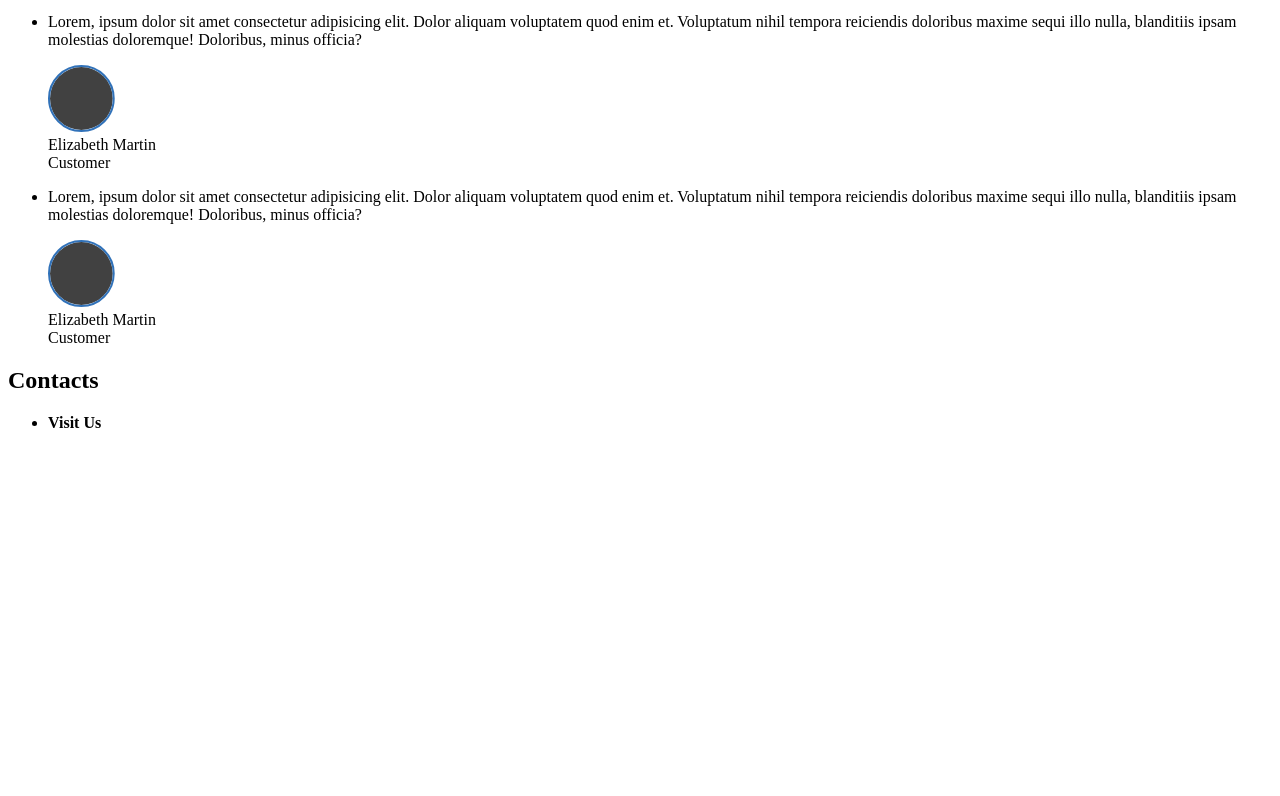
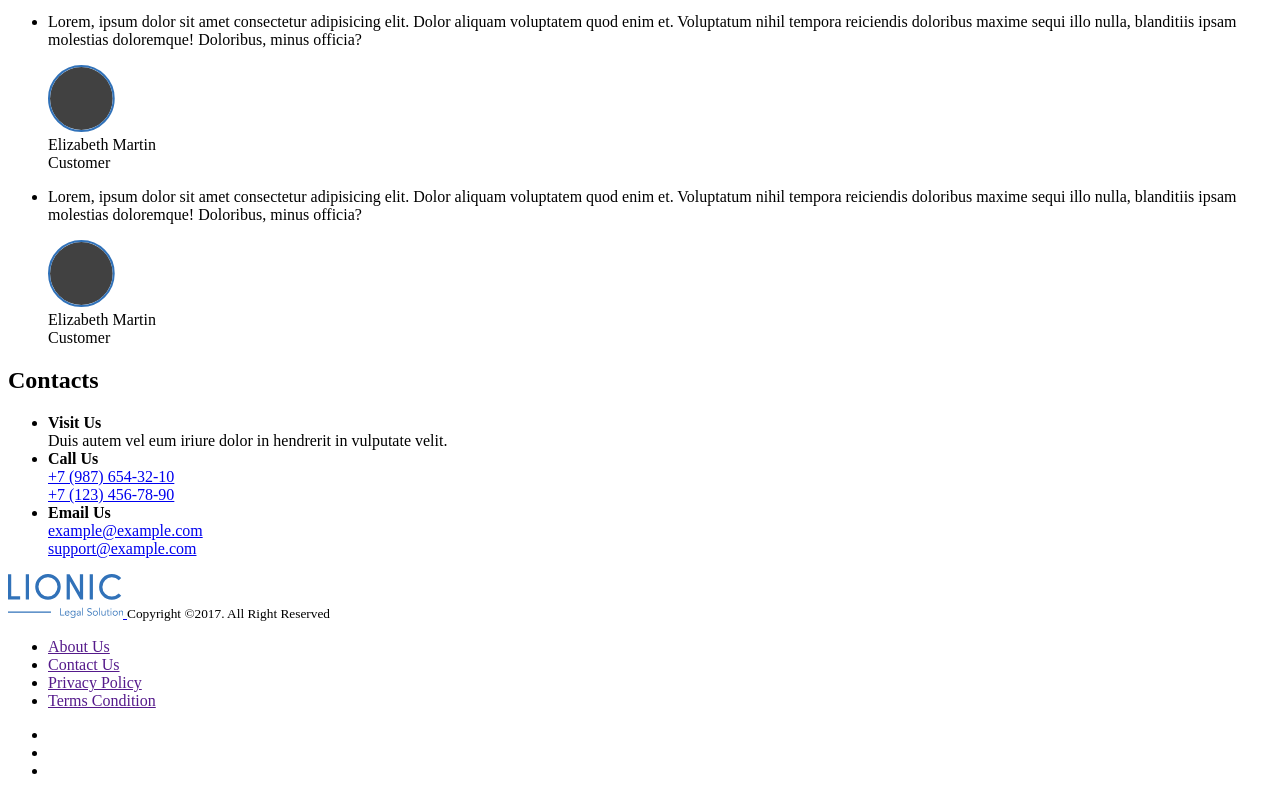
Before and after one commit to Kvazar78/SB_weblayout, a plain HTML site: page lionic/index.html in a window 1280 px wide. Shown: the part 1157-1953 px from the top of the page. Before the commit the page ends 1605 px from the top, so only its background shows below. Drawn offline with Linux system fonts and the light colour scheme.

Commit message:
5 Lionic разметка - Готово

```diff
--- a/lionic/index.html
+++ b/lionic/index.html
@@ -173,14 +173,95 @@
         <ul class="section-contacts-list">
           <li class="section-contacts-item">
             <span class="section-contacts-icon"></span>
-            <strong>Visit Us</strong>
-            <div>
-
+            <strong class="section-contacts-heading">Visit Us</strong>
+            <div class="section-contacts-info">
+              Duis autem vel eum iriure dolor in hendrerit in vulputate velit.
+            </div>
+          </li>
+          <li class="section-contacts-item">
+            <span class="section-contacts-icon"></span>
+            <strong class="section-contacts-heading">Call Us</strong>
+            <div class="section-contacts-info">
+              <a href="tel:+79876543210" class="section-contacts-link">
+                +7 (987) 654-32-10
+              </a>
+              <br>
+              <a href="tel:+71234567890" class="section-contacts-link">
+                +7 (123) 456-78-90
+              </a>
+            </div>
+          </li>
+          <li class="section-contacts-item">
+            <span class="section-contacts-icon"></span>
+            <strong class="section-contacts-heading">Email Us</strong>
+            <div class="section-contacts-info">
+              <a href="mailto:example@example.com" class="section-contacts-link">
+                example@example.com
+              </a>
+              <br>
+              <a href="mailto:support@example.com" class="section-contacts-link">
+                support@example.com
+              </a>
             </div>
           </li>
         </ul>
       </div>
     </section>
   </main>
+  <footer class="footer">
+    <div class="container">
+      <div class="footer-left">
+        <a href="http://" class="footer-logo">
+          <img src="/img/Logo.svg" alt="" class="footer-logo-img">
+        </a>
+        <small class="footer-copyrights">
+          Copyright ©2017. All Right Reserved
+        </small>
+      </div>
+      <div class="footer-right">
+        <nav class="footer-nav">
+          <ul class="footer-nav-list">
+            <li class="footer-nav-item">
+              <a href="" class="footer-nav-link">
+                About Us
+              </a>
+            </li>
+            <li class="footer-nav-item">
+              <a href="" class="footer-nav-link">
+                Contact Us
+              </a>
+            </li>
+            <li class="footer-nav-item">
+              <a href="" class="footer-nav-link">
+                Privacy Policy
+              </a>
+            </li>
+            <li class="footer-nav-item">
+              <a href="" class="footer-nav-link">
+                Terms Condition
+              </a>
+            </li>
+          </ul>
+        </nav>
+        <ul class="footer-social-list">
+          <li class="footer-social-item">
+            <a href="" class="footer-social-link">
+              <span class="footer-social-icon"></span>
+            </a>
+          </li>
+          <li class="footer-social-item">
+            <a href="" class="footer-social-link">
+              <span class="footer-social-icon"></span>
+            </a>
+          </li>
+          <li class="footer-social-item">
+            <a href="" class="footer-social-link">
+              <span class="footer-social-icon"></span>
+            </a>
+          </li>
+        </ul>
+      </div>
+    </div>
+  </footer>
 </body>
 </html>
```
